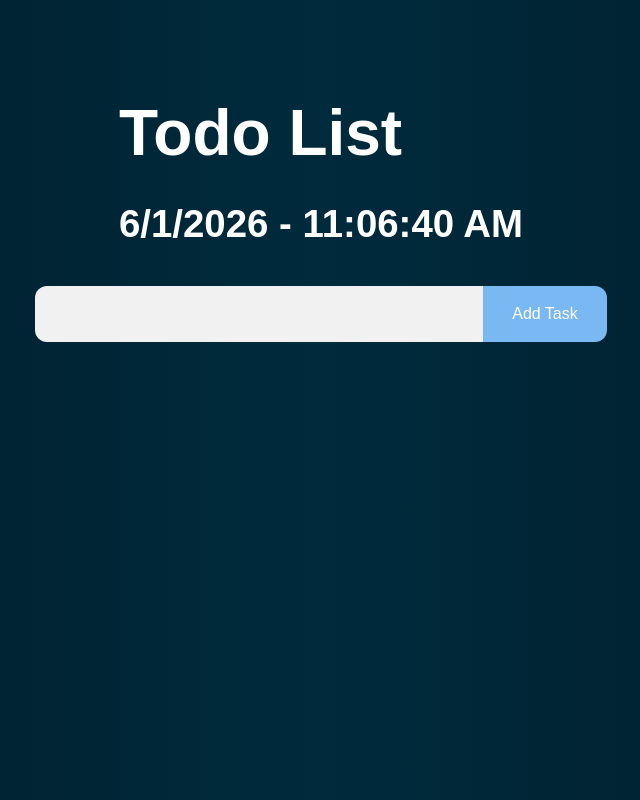
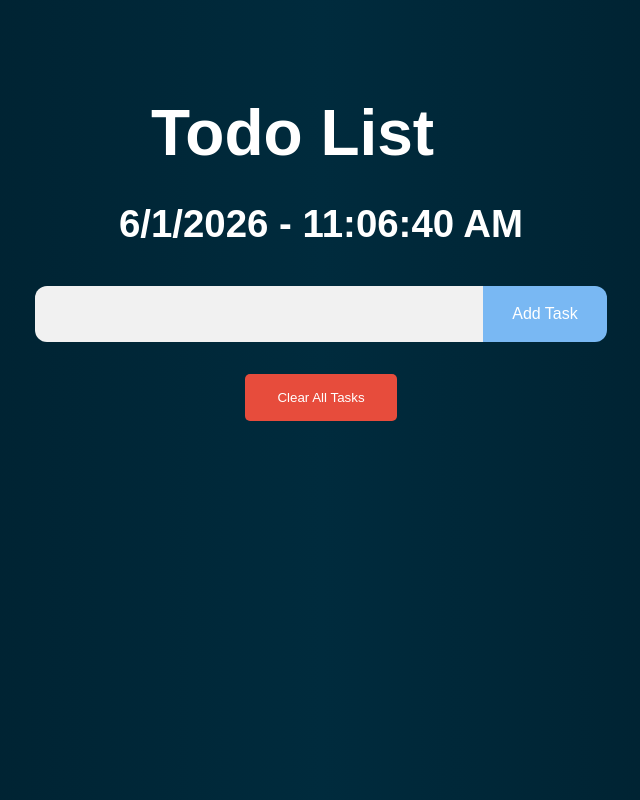
Before and after one commit to hassanmurad1217/react-project_1, a React (Vite) app: page / in a window 1280 px wide. Shown: the whole page, without its empty margins (319-959 px from the left). Built offline with nearby package versions, Linux system fonts and the light colour scheme.

Commit message:
Added Delete Button

```diff
--- a/src/projects/Todo/Todo.css
+++ b/src/projects/Todo/Todo.css
@@ -27,6 +27,7 @@ body {
   font-size: 4rem;
   font-weight: 700;
   margin-bottom: 2rem;
+  margin-left: 2rem;
 }
 
 /* Form Section */
@@ -137,3 +138,13 @@ body {
     margin-bottom: 2.5rem;
     color: white;
   }
+  /* clear all tasks button */
+  .clear-all-tasks-btn {
+    background-color: #e74c3c;
+    color: white;
+    padding: 1rem 2rem;
+    border: none;
+    border-radius: 5px;
+    cursor: pointer;
+    margin-top: 2rem;
+  }
--- a/src/projects/Todo/Todo.jsx
+++ b/src/projects/Todo/Todo.jsx
@@ -1,22 +1,15 @@
 import { useEffect, useState } from "react";
 import "./Todo.css";
 import { MdCheck, MdDeleteForever } from "react-icons/md";
+import { TodoForm } from "./TodoForm";
 
 export const Todo = () => {
-  const [inputValue, setInputValue] = useState("");
   const [task, setTask] = useState([]);
   const [DateTime, setDateTime] = useState("");
 
-  const handleInputChange = (value) => {
-    setInputValue(value);
-  };
-
-  const handleFormSubmit = (event) => {
-    event.preventDefault();
-
+  const handleFormSubmit = (inputValue) => {
     // Empty input check
     if (!inputValue) {
-      setInputValue("");
       return;
     }
 
@@ -25,7 +18,6 @@ export const Todo = () => {
 
     // Add task
     setTask((prevTask) => [...prevTask, inputValue]);
-    setInputValue("");
   };
 
   // Todo Date and Time
@@ -39,6 +31,17 @@ export const Todo = () => {
     return () => clearInterval(interval);
   }, []);
 
+  // Todo handleDeleteTodo function
+  const handleDeleteTodo = (value) => {
+    const updatedTask = task.filter((curTask) => curTask !== value);
+    setTask(updatedTask);
+  };
+
+  // Todo handleClearTodoData function
+  const handleClearTodoData = () => {
+    setTask([]);
+  };
+
   return (
     <>
       <section className="todo-container">
@@ -47,25 +50,8 @@ export const Todo = () => {
           <h2 className="date-time">{DateTime}</h2>
         </header>
 
-        <section className="form">
-          <form onSubmit={handleFormSubmit}>
-            <div>
-              <input
-                type="text"
-                className="todo-input"
-                autoComplete="off"
-                value={inputValue}
-                onChange={(event) => handleInputChange(event.target.value)}
-              />
-            </div>
+        <TodoForm onAddTodo={handleFormSubmit} />
 
-            <div>
-              <button type="submit" className="todo-btn">
-                Add Task
-              </button>
-            </div>
-          </form>
-        </section>
         <section className="myUnorderedList">
           <ul>
             {task.map((curTask, index) => {
@@ -75,7 +61,11 @@ export const Todo = () => {
                   <button className="check-btn">
                     <MdCheck />
                   </button>
-                  <button className="delete-btn">
+
+                  <button
+                    className="delete-btn"
+                    onClick={() => handleDeleteTodo(curTask)}
+                  >
                     <MdDeleteForever />
                   </button>
                 </li>
@@ -83,6 +73,11 @@ export const Todo = () => {
             })}
           </ul>
         </section>
+        <section>
+          <button className="clear-all-tasks-btn" onClick={handleClearTodoData}>
+            Clear All Tasks
+          </button>
+        </section>
       </section>
     </>
   );
--- /dev/null
+++ b/src/projects/Todo/TodoForm.jsx
@@ -0,0 +1,34 @@
+import { useState } from "react";
+export const TodoForm = ({ onAddTodo }) => {
+  const [inputValue, setInputValue] = useState("");
+  const handleInputChange = (value) => {
+    setInputValue(value);
+  };
+
+  const handleFormSubmit = (event) => {
+    event.preventDefault();
+    onAddTodo(inputValue);
+    setInputValue("");
+  };
+  return (
+    <section className="form">
+      <form onSubmit={handleFormSubmit}>
+        <div>
+          <input
+            type="text"
+            className="todo-input"
+            autoComplete="off"
+            value={inputValue}
+            onChange={(event) => handleInputChange(event.target.value)}
+          />
+        </div>
+
+        <div>
+          <button type="submit" className="todo-btn">
+            Add Task
+          </button>
+        </div>
+      </form>
+    </section>
+  );
+};
```
